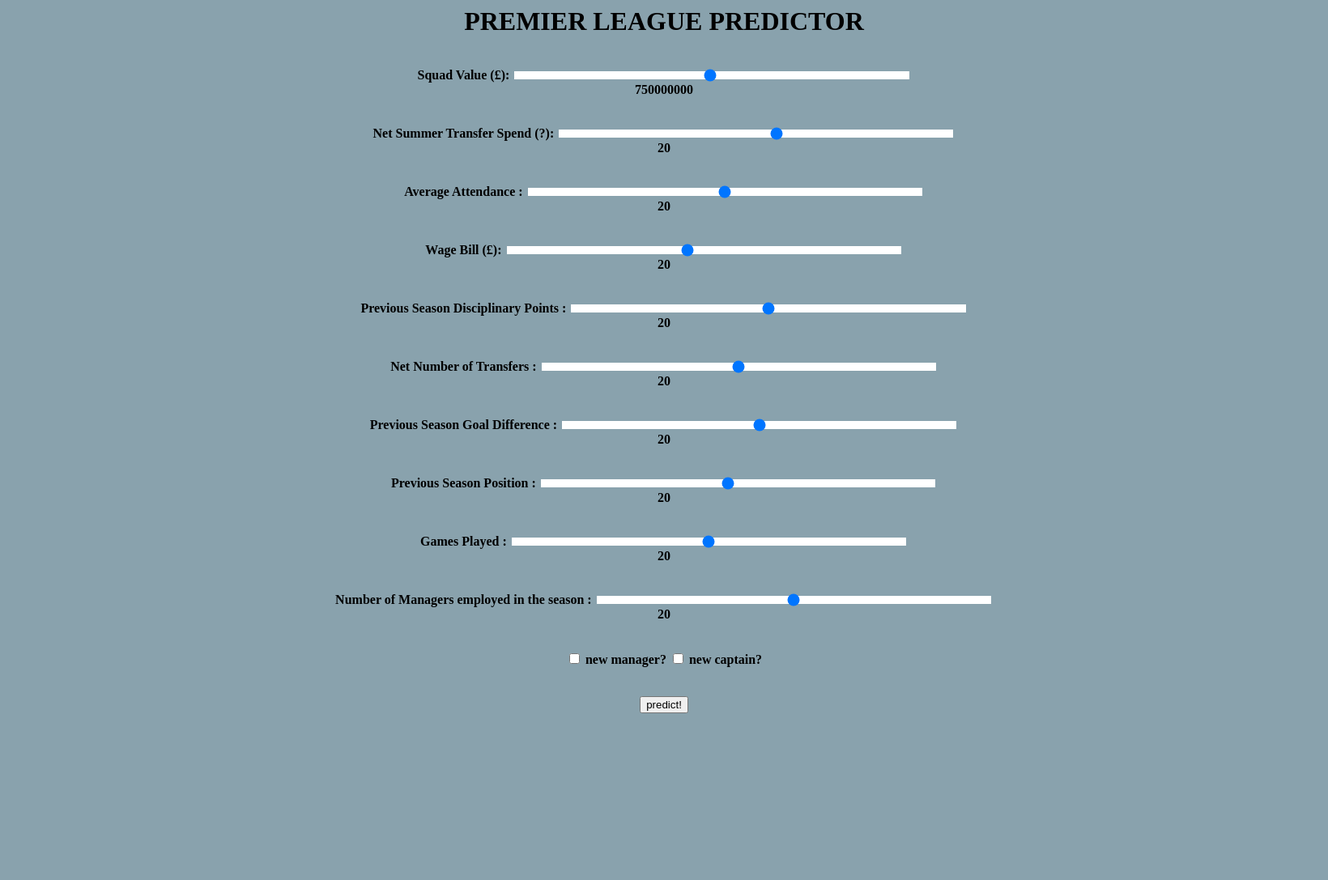
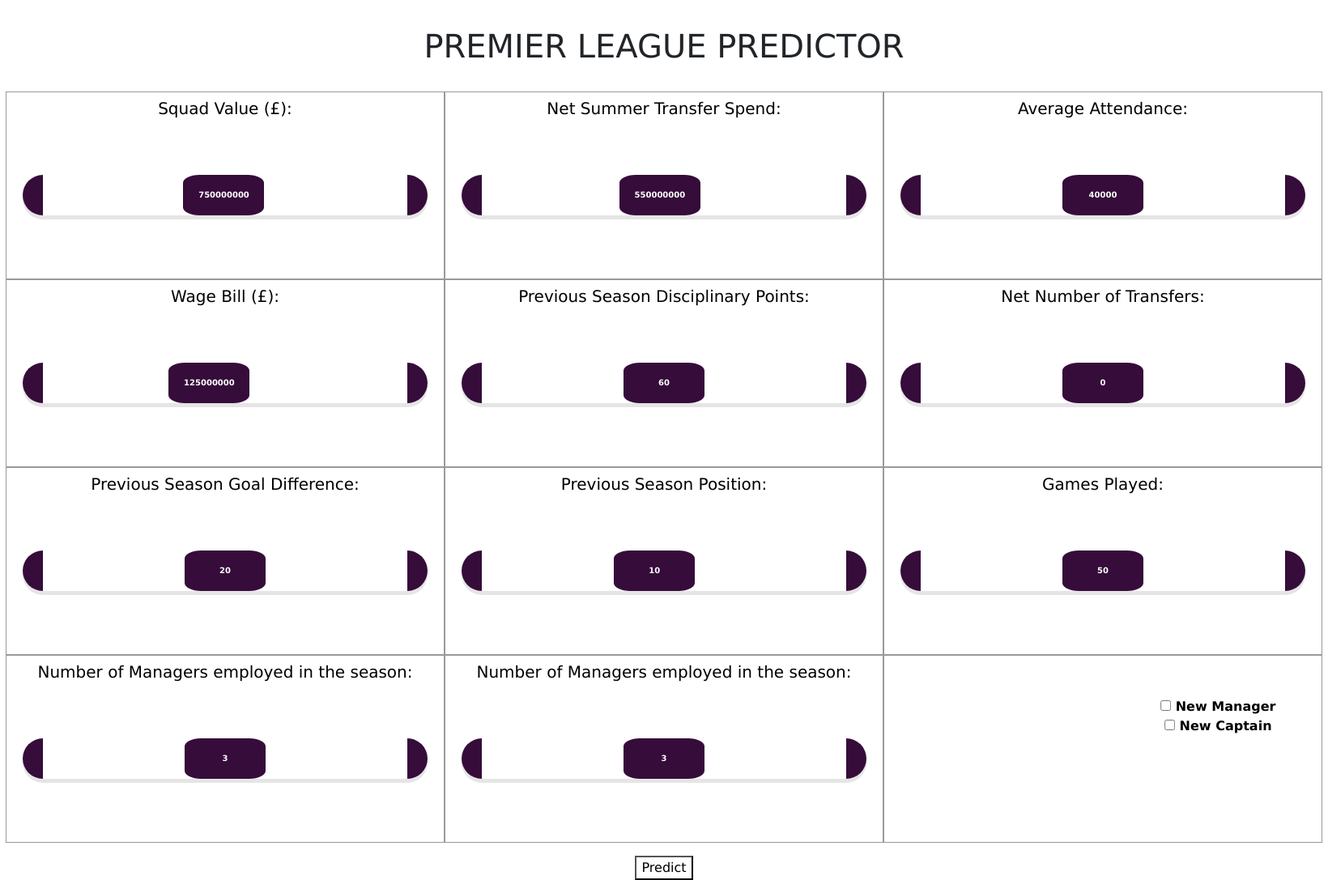
Before and after one commit to DarthStupidus/Group-Task-4, a Flask app: page / in a window 1640 px wide; the page is wider, and only the part inside the window is pictured. Shown: that part at 81% size. Before the commit the page ends 881 px from the top of that part, so only its background shows below. Run offline with Flask 3, Linux system fonts and the light colour scheme; parts of the project's set-up code (start-up, migrations or seed data) failed here and were passed over.

Commit message:
Updated Front end files, further testing still required

```diff
--- a/templates/home.html
+++ b/templates/home.html
@@ -1,11 +1,20 @@
+<!DOCTYPE html>
+<html lang="en">
 <html>
     <head>
-        <link href="static/css/main.css" type="text/css" rel="stylesheet">
+    <!-- Meta tags for character set, viewport settings, and IE compatibility -->
+    <meta charset="UTF-8">
+    <meta name="viewport" content="width=device-width, initial-scale=1.0">
+    <meta http-equiv="X-UA-Compatible" content="ie=edge">
+    <!-- Linking external CSS files for styling -->
+    <link rel="stylesheet" href="static/css/style.css" />
+    <link href="https://cdn.jsdelivr.net/npm/bootstrap@5.3.2/dist/css/bootstrap.min.css" rel="stylesheet" integrity="sha384-T3c6CoIi6uLrA9TneNEoa7RxnatzjcDSCmG1MXxSR1GAsXEV/Dwwykc2MPK8M2HN" crossorigin="anonymous">
+
+    <title>PL Predictor</title>
+
     </head>
 
-    <body bgcolor=#89A2AD>
-
-        <center>
+    <center>
 
         <h1> PREMIER LEAGUE PREDICTOR </h1><br>
 
@@ -14,81 +23,208 @@
             <left>
 
             <b>
-            <div class = "container">
-            Squad Value (£):  <input type="range" class="slider" id="arange" min="10000000" max="1500000000" step="10000" value="750000000" name = "a" >
-                <div class = "value">20</div>
-            <output for="a" onforminput="value = a.valueAsNumber;"></output>
-            <br><br>
+    <div class="table">
+    <div class="tablebody">
+        <div class="tr">
+            <div class="tc">
+                <h5>Squad Value (£): </h5>
+                <div class="container">
+                    <div class="slider-ui">
+                        <input type="range" min="10000000" max="1500000000" step="10000" value="750000000" name = "a">
+                        <div class="bar">
+                            <span class="min"></span>
+                            <span class="max"></span>
+                        </div>
+                    <div class="track">
+                        <div class="value"></div>
+                    </div>
+                    </div>
+                </div>
+            </div>
+            <div class="tc">
+            <h5>Net Summer Transfer Spend: </h5>
+            <div class="container">
+                <div class="slider-ui">
+                    <input type="range" min="120000000" max="1000000000" step="10000" value="550000000" name = "b">
+                    <div class="bar">
+                        <span class="min"></span>
+                        <span class="max"></span>
+                    </div>
+                    <div class="track">
+                        <div class="value"></div>
+                    </div>
+                </div>
+            </div>
+            </div>
+            <div class="tc">
+                <h5>Average Attendance: </h5>
+                <div class="container">
+                    <div class="slider-ui">
+                        <input type="range" min="0" max="80000" step="100" value="40000" name = "d">
+                        <div class="bar">
+                            <span class="min"></span>
+                            <span class="max"></span>
+                        </div>
+                        <div class="track">
+                            <div class="value"></div>
+                        </div>
+                    </div>
+                </div>
+            </div>
+        </div>
+        <div class="tr">
+            <div class="tc">
+                <h5>Wage Bill (£): </h5>
+                <div class="container">
+                    <div class="slider-ui">
+                        <input type="range" min="20000000" max="250000000" step="10000" value="125000000" name = "e">
+                        <div class="bar">
+                            <span class="min"></span>
+                            <span class="max"></span>
+                        </div>
+                        <div class="track">
+                            <div class="value"></div>
+                        </div>
+                    </div>
+                </div>
+            </div>
+            <div class="tc">
+                <h5>Previous Season Disciplinary Points: </h5>
+                <div class="container">
+                    <div class="slider-ui">
+                        <input type="range" min="0" max="120" step="1" value="60" name = "g">
+                        <div class="bar">
+                            <span class="min"></span>
+                            <span class="max"></span>
+                        </div>
+                        <div class="track">
+                            <div class="value"></div>
+                        </div>
+                    </div>
+                </div>
+            </div>
+            <div class="tc">
+                <h5>Net Number of Transfers: </h5>
+                <div class="container">
+                    <div class="slider-ui">
+                        <input type="range" min="-15" max="15" step="1" value="0" name = "h">
+                        <div class="bar">
+                            <span class="min"></span>
+                            <span class="max"></span>
+                        </div>
+                        <div class="track">
+                            <div class="value"></div>
+                        </div>
+                    </div>
+                </div>
+            </div>
+        </div>
+        <div class="tr">
+            <div class="tc">
+                <h5>Previous Season Goal Difference: </h5>
+                <div class="container">
+                    <div class="slider-ui">
+                        <input type="range" min="-60" max="100" step="1" value="20" name = "i">
+                        <div class="bar">
+                            <span class="min"></span>
+                            <span class="max"></span>
+                        </div>
+                        <div class="track">
+                            <div class="value"></div>
+                        </div>
+                    </div>
+                </div>
+            </div>
+            <div class="tc">
+                <h5>Previous Season Position: </h5>
+                <div class="container">
+                    <div class="slider-ui">
+                        <input type="range" min="1" max="20" step="1" value="10" name = "j">
+                        <div class="bar">
+                            <span class="min"></span>
+                            <span class="max"></span>
+                        </div>
+                        <div class="track">
+                            <div class="value"></div>
+                        </div>
+                    </div>
+                </div>
+            </div>
 
-            Net Summer Transfer Spend (?):  <input type="range" class="slider" id="brange" min="-120000000" max="1000000000" step="10000" value="500000000" name = "b" >
-                <div class = "value">20</div>
-            <output for="b" onforminput="value = b.valueAsNumber;"></output>
-            <br><br>
+            <div class="tc">
+                <h5>Games Played: </h5>
+                <div class="container">
+                    <div class="slider-ui">
+                        <input type="range" min="35" max="65" step="1" value="50" name = "k">
+                        <div class="bar">
+                            <span class="min"></span>
+                            <span class="max"></span>
+                        </div>
+                        <div class="track">
+                            <div class="value"></div>
+                        </div>
+                    </div>
+                </div>
+            </div>
+        </div>
+        <div class="tr">
+            <div class="tc">
+                <h5>Number of Managers employed in the season: </h5>
+                <div class="container">
+                    <div class="slider-ui">
+                        <input type="range" min="1" max="5" step="1" value="3" name = "l">
+                        <div class="bar">
+                            <span class="min"></span>
+                            <span class="max"></span>
+                        </div>
+                        <div class="track">
+                            <div class="value"></div>
+                        </div>
+                    </div>
+                </div>
+            </div>
+            <div class="tc">
+                <h5>Number of Managers employed in the season: </h5>
+                <div class="container">
+                    <div class="slider-ui">
+                        <input type="range" min="1" max="5" step="1" value="3" name = "m">
+                        <div class="bar">
+                            <span class="min"></span>
+                            <span class="max"></span>
+                        </div>
+                        <div class="track">
+                            <div class="value"></div>
+                        </div>
+                    </div>
+                </div>
+            </div>
+            <div class="tc">
+                <div class="container">
+                    <div class="check">
+                    <input type="hidden" name="c" value="0" />
+                    <input type="checkbox" name="c" value="1">
+                    <label for "manager"> New Manager </label>
+                <br>
+                    <input type="hidden" name="f" value="0" />
+                    <input type="checkbox" name="f", value="1">
+                    <label for "captain"> New Captain </label>
+                </div>
+                </div>
+            </div>
+        </div>
 
-            Average Attendance : <input type="range" class="slider" id="crange" min="0" max="80000" step="100" value="40000" name = "c" >
-                <div class = "value">20</div>
-            <output for="c" onforminput="value = c.valueAsNumber;"></output>
-            <br><br>
 
-            Wage Bill (£):  <input type="range" class="slider" id="drange" min="20000000" max="250000000" step="10000" value="125000000" name = "d" >
-                <div class = "value">20</div>
-            <output for="d" onforminput="value = d.valueAsNumber;"></output>
-            <br><br>
-
-            Previous Season Disciplinary Points :  <input type="range" class="slider" id="erange" min="0" max="120" step="1" value="60" name = "e" >
-                <div class = "value">20</div>
-            <output for="e" onforminput="value = e.valueAsNumber;"></output>
-            <br><br>
-
-            Net Number of Transfers :  <input type="range" class="slider" id="frange" min="-15" max="15" step="1" value="0" name = "f" >
-                <div class = "value">20</div>
-            <output for="f" onforminput="value = f.valueAsNumber;"></output>
-            <br><br>
-
-            Previous Season Goal Difference :   <input type="range" class="slider" id="grange" min="-60" max="100" step="1" value="20" name = "g" >
-                <div class = "value">20</div>
-            <output for="g" onforminput="value = g.valueAsNumber;"></output>
-            <br><br>
-
-            Previous Season Position :   <input type="range" class="slider" id="hrange" min="1" max="20" step="1" value="10" name = "h" >
-                <div class = "value">20</div>
-            <output for="h" onforminput="value = h.valueAsNumber;"></output>
-            <br><br>
-
-            Games Played :   <input type="range" class="slider" id="irange" min="35" max="65" step="1" value="50" name = "i" >
-                <div class = "value">20</div>
-            <output for="i" onforminput="value = i.valueAsNumber;"></output>
-            <br><br>
-
-            Number of Managers employed in the season :  <input type="range" class="slider" id="jrange" min="1" max="5" step="1" value="3" name = "j" >
-                <div class = "value">20</div>
-            <output for="j" onforminput="value = j.valueAsNumber;"></output>
-            <br><br>
-
+    </div>
+    </div>
             </left>
 
-            <div class="slidecontainer">
-                <input type="hidden" name="c" value="0" />
-                <input type="checkbox" name="c" value="1">
-                <label for "manager"> new manager? </label>
-                <input type="hidden" name="f" value="0" />
-                <input type="checkbox" name="f", value="1">
-                <label for "captain"> new captain? </label>
-            </div>
-
-            <br><br>
-
-            <input type="submit" , value='predict!' >
+            <input type="submit" , value='Predict' >
 
             </div>
-            <script src="static/js/static.js"></script>
-
-            <!-- Checkboxes for Binary Answers -->
+            <script src="./static/js/logic.js"></script>
 
 
         </form>
 
-    </center>
-
     </body>
 </html>
--- a/templates/static/css/main.css
+++ /dev/null
@@ -1,24 +0,0 @@
-@charset "utf-8";
-
-.body{
-}
-
-
-.container{
-}
-
-.slider{
-    appearance: none;
-    width: 30%;
-    height: 10px;
-};
-
-.slider::-webkit-slider-thumb{
-    appearance: none;
-    border-radius: 50%;
-};
-
-.value{
-    display: flex;
-
-}
--- /dev/null
+++ b/templates/static/css/style.css
@@ -0,0 +1,116 @@
+@charset "utf-8";
+
+*{
+    font-family: Verdana, Geneva, Tahoma, sans-serif;
+    background-color:white;
+}
+
+body {
+	padding: 2%;
+	margin-top: 0;
+	scroll-margin-bottom: 20%;
+	height: 0;
+	display: flex;
+	justify-content: center;
+
+}
+.slider-ui {
+	position: relative;
+	width: 500px;
+	height: 50px;
+	margin: 70px 0;
+}
+.slider-ui input {
+	position: absolute;
+	z-index: 10;
+	top: 0;
+	bottom: 0;
+	width: 90%;
+	cursor: pointer;
+	opacity: 0;
+}
+.slider-ui .bar {
+	position: absolute;
+	z-index: 1;
+	left: 0;
+	right: 0;
+	top: 0;
+	bottom: 0;
+	background-color: #360c3a;
+	border-radius: 50px;
+	box-shadow: 0 5px 0 rgba(0,0,0,.1);
+}
+.slider-ui .min,
+.slider-ui .max {
+	position: absolute;
+	z-index: 15;
+	top: 50%;
+	transform: translateY(-50%);
+	font-size: 14px;
+	font-weight: 800;
+	color: black;
+	opacity: 0;
+}
+.slider-ui .min {
+	left: 2%;
+}
+.slider-ui .max {
+	right: 2%;
+}
+.slider-ui .track {
+	position: absolute;
+	z-index: 3;
+	left: 25px;
+	right: 25px;
+	top: 0;
+	bottom: 0;
+}
+.slider-ui .value {
+	position: absolute;
+	left: 50%;
+	top: 0;
+	width: 100px;
+	height: 50px;
+	display: flex;
+	justify-content: center;
+	align-items: center;
+	font-size: 10px;
+	font-weight: 800;
+	color: #fff;
+	background-color: #360c3a;
+	border: 4px solid #360c3a;;
+	border-radius: 20%;
+	box-sizing: border-box;
+	transform: translateX(-50%);
+	transition: top .3s ease-in-out, color .3s ease-in-out;
+}
+.slider-ui .value.up {
+	top: -110%;
+	color: white;
+}
+
+/* DivTable.com */
+.table{
+	display: table;
+	width: 100%;
+}
+.tr {
+	display: table-row;
+}
+.tc{
+	border: 1px solid #999999;
+	display: table-cell;
+	padding: 3px 10px;
+}
+
+.tablebody {
+	display: table-row-group;
+}
+.check{
+	display: inline;
+	justify-content: center;
+	align-items: center;
+	position: absolute;
+	transform: translate(50%,50%);
+
+}
--- /dev/null
+++ b/templates/static/js/logic.js
@@ -0,0 +1,26 @@
+const sliders = document.querySelectorAll(".slider-ui");
+
+sliders.forEach(slider => {
+	let input = slider.querySelector("input[type=range]");
+	let min = input.getAttribute("min");
+	let max = input.getAttribute("max");
+	let valueElem = slider.querySelector(".value");
+
+	slider.querySelector(".min").innerText = min;
+	slider.querySelector(".max").innerText = max;
+
+	function setValueElem() {
+		valueElem.innerText = input.value;
+		let percent = (input.value - min) / (max - min) * 100;
+		valueElem.style.left = percent + "%";
+	}
+	setValueElem();
+
+	input.addEventListener("input", setValueElem);
+	input.addEventListener("mousedown", () => {
+		valueElem.classList.add("up");
+	});
+	input.addEventListener("mouseup", () => {
+		valueElem.classList.remove("up");
+	});
+});
--- a/templates/static/js/static.js
+++ /dev/null
@@ -1,8 +0,0 @@
-let slider = document.getElementById("arange");
-let value = document.querySelector('.value');
-
-value.innerHTML = slider.value;
-
-slider.addEventListener('input', function() {
-    value.textContent = this.value;
-});
```
